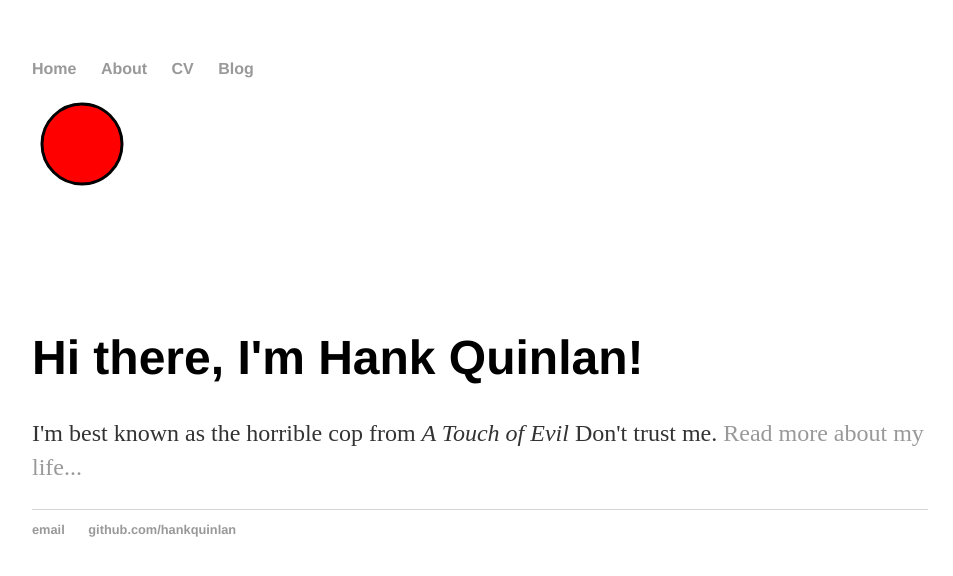
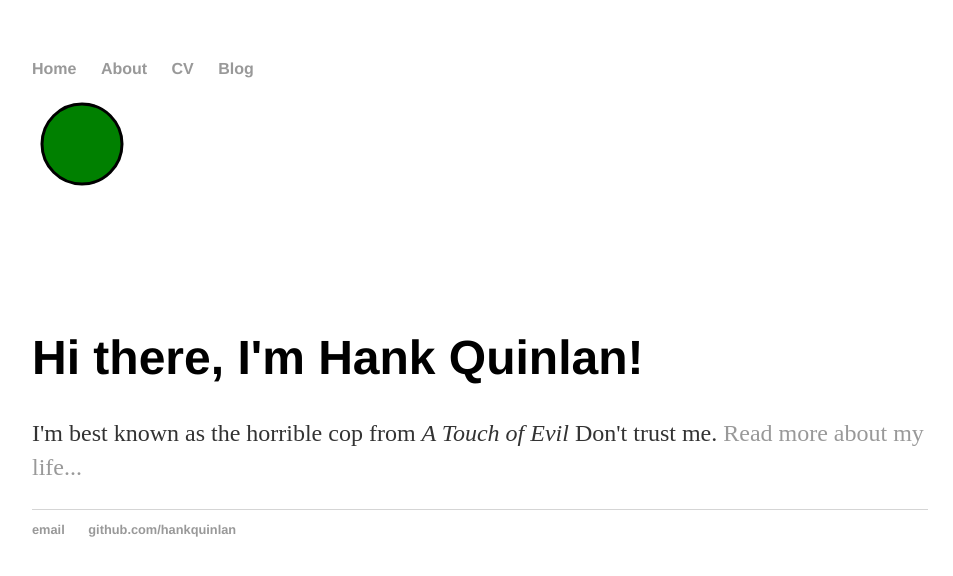
Before and after one commit to OptimisticLock/optimisticlock.github.io, a Jekyll site: the page built from index.html, in a window 1280 px wide. Shown: the top 576 px of the page, without its empty margins (160-1113 px from the left). Built offline with Jekyll 4.4.1, drawn with Linux system fonts in a browser that asks for light colours.

Commit message:
Update index.html

```diff
--- a/index.html
+++ b/index.html
@@ -5,7 +5,7 @@ title: Hank Quinlan, Horrible Cop
 
 
 <svg height="200" width="100">
-  <circle cx="50" cy="50" r="40" stroke="black" stroke-width="3" fill="red" />
+  <circle cx="50" cy="50" r="40" stroke="black" stroke-width="3" fill="green" />
   Sorry, your browser does not support inline SVG.
 </svg>
 
```
